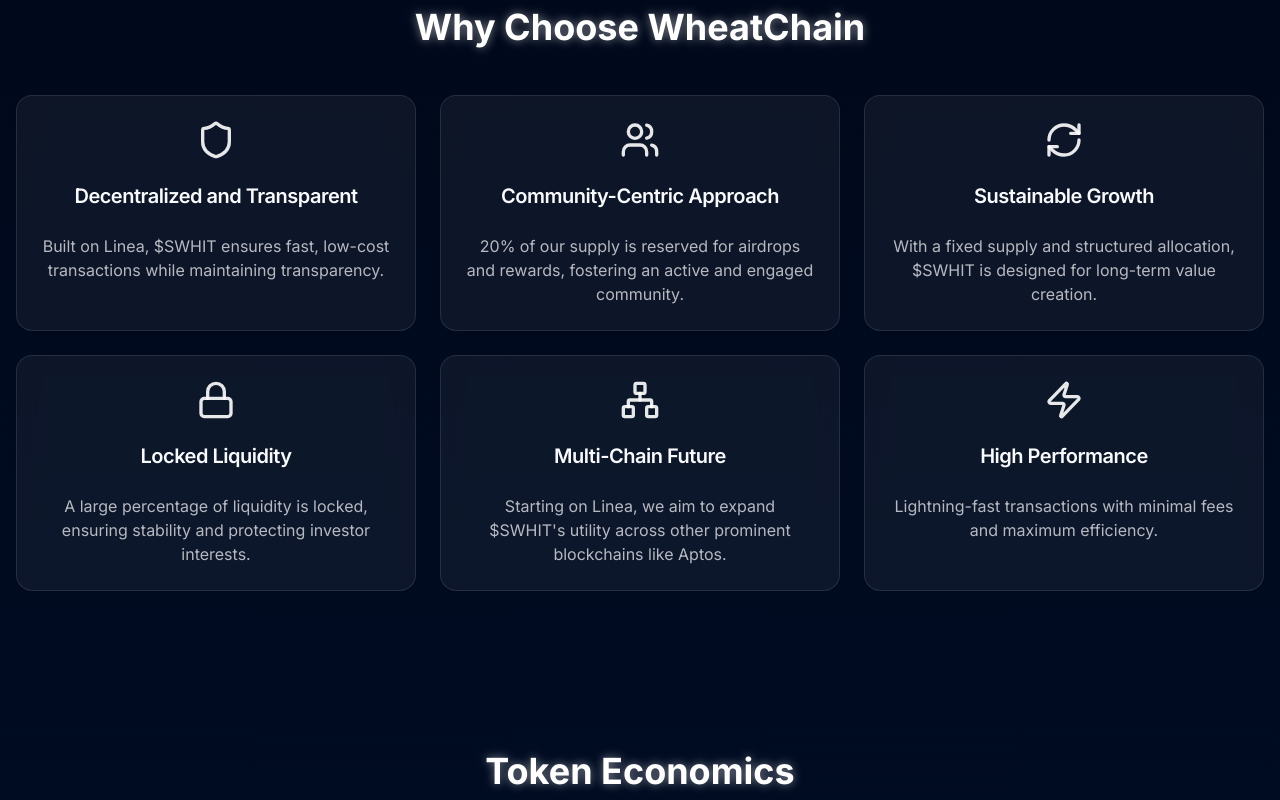
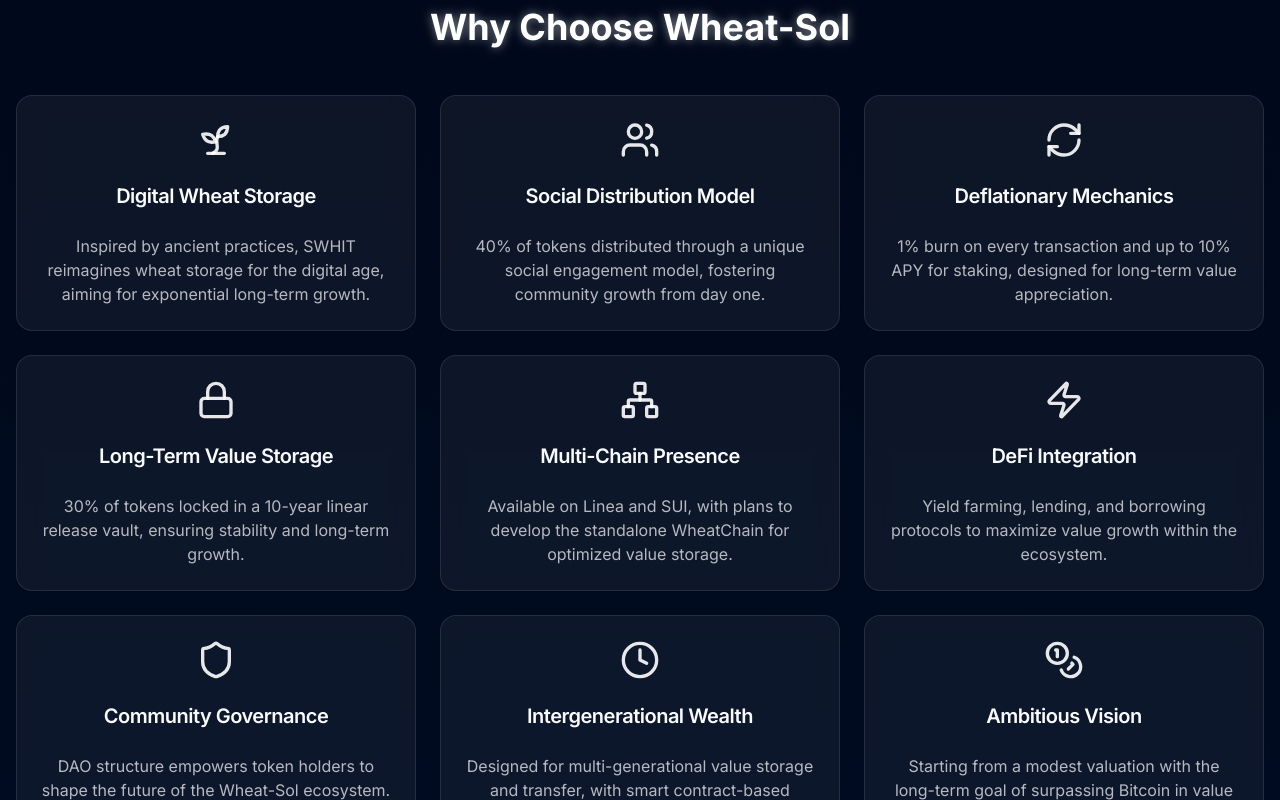
Before and after one commit to wheat-eco/page, a Next.js app in the folder swhit/: page / in a window 1280 px wide. Shown: the part 1400-2200 px from the top of the page. Built offline with nearby package versions, Linux system fonts and the light colour scheme.

Commit message:
Update features-section.tsx

```diff
--- a/swhit/components/features-section.tsx
+++ b/swhit/components/features-section.tsx
@@ -1,37 +1,52 @@
 import { Card, CardContent, CardHeader, CardTitle } from "@/components/ui/card"
-import { Shield, Zap, RefreshCw, Network, Users, Lock } from 'lucide-react'
+import { Shield, Zap, RefreshCw, Network, Users, Lock, Sprout, Clock, Coins } from 'lucide-react'
 
 export function FeaturesSection() {
   const features = [
     {
-      icon: <Shield className="w-10 h-10 mb-4 text-white/90" />,
-      title: "Decentralized and Transparent",
-      description: "Built on Linea, $SWHIT ensures fast, low-cost transactions while maintaining transparency."
+      icon: <Sprout className="w-10 h-10 mb-4 text-white/90" />,
+      title: "Digital Wheat Storage",
+      description: "Inspired by ancient practices, SWHIT reimagines wheat storage for the digital age, aiming for exponential long-term growth."
     },
     {
       icon: <Users className="w-10 h-10 mb-4 text-white/90" />,
-      title: "Community-Centric Approach",
-      description: "20% of our supply is reserved for airdrops and rewards, fostering an active and engaged community."
+      title: "Social Distribution Model",
+      description: "40% of tokens distributed through a unique social engagement model, fostering community growth from day one."
     },
     {
       icon: <RefreshCw className="w-10 h-10 mb-4 text-white/90" />,
-      title: "Sustainable Growth",
-      description: "With a fixed supply and structured allocation, $SWHIT is designed for long-term value creation."
+      title: "Deflationary Mechanics",
+      description: "1% burn on every transaction and up to 10% APY for staking, designed for long-term value appreciation."
     },
     {
       icon: <Lock className="w-10 h-10 mb-4 text-white/90" />,
-      title: "Locked Liquidity",
-      description: "A large percentage of liquidity is locked, ensuring stability and protecting investor interests."
+      title: "Long-Term Value Storage",
+      description: "30% of tokens locked in a 10-year linear release vault, ensuring stability and long-term growth."
     },
     {
       icon: <Network className="w-10 h-10 mb-4 text-white/90" />,
-      title: "Multi-Chain Future",
-      description: "Starting on Linea, we aim to expand $SWHIT's utility across other prominent blockchains like Aptos."
+      title: "Multi-Chain Presence",
+      description: "Available on Linea and SUI, with plans to develop the standalone WheatChain for optimized value storage."
     },
     {
       icon: <Zap className="w-10 h-10 mb-4 text-white/90" />,
-      title: "High Performance",
-      description: "Lightning-fast transactions with minimal fees and maximum efficiency."
+      title: "DeFi Integration",
+      description: "Yield farming, lending, and borrowing protocols to maximize value growth within the ecosystem."
+    },
+    {
+      icon: <Shield className="w-10 h-10 mb-4 text-white/90" />,
+      title: "Community Governance",
+      description: "DAO structure empowers token holders to shape the future of the Wheat-Sol ecosystem."
+    },
+    {
+      icon: <Clock className="w-10 h-10 mb-4 text-white/90" />,
+      title: "Intergenerational Wealth",
+      description: "Designed for multi-generational value storage and transfer, with smart contract-based inheritance mechanisms."
+    },
+    {
+      icon: <Coins className="w-10 h-10 mb-4 text-white/90" />,
+      title: "Ambitious Vision",
+      description: "Starting from a modest valuation with the long-term goal of surpassing Bitcoin in value and utility."
     }
   ]
 
@@ -39,7 +54,7 @@
     <section id="features" className="py-20">
       <div className="container mx-auto px-4">
         <h2 className="text-3xl md:text-4xl font-bold text-center mb-12 glow-text">
-          Why Choose WheatChain
+          Why Choose Wheat-Sol
         </h2>
         <div className="grid md:grid-cols-2 lg:grid-cols-3 gap-6">
           {features.map((feature, index) => (
```
